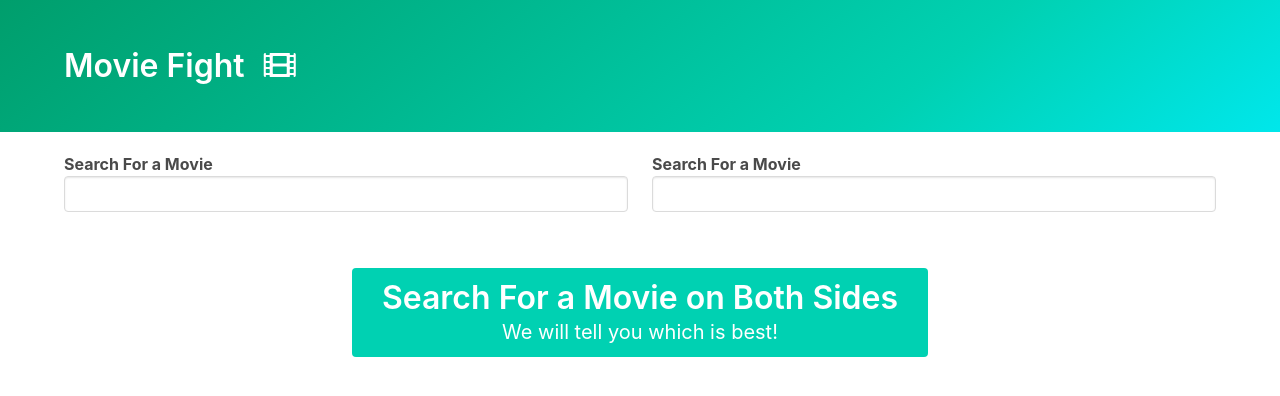
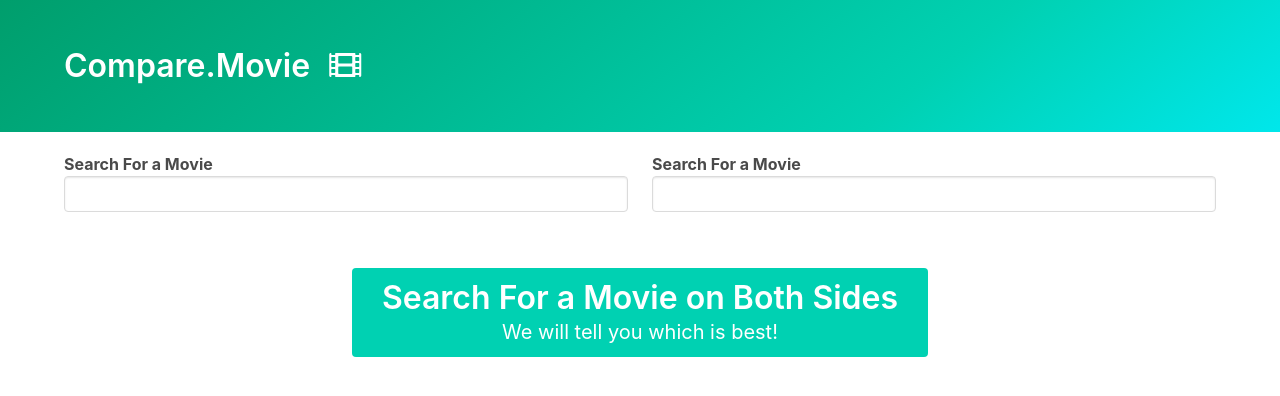
Before and after one commit to chhunsocheat/compareMovie, a website: page index.html in a window 1280 px wide. Drawn offline with nearby package versions, Linux system fonts and the light colour scheme.

Commit message:
new title

```diff
--- a/index.html
+++ b/index.html
@@ -19,7 +19,7 @@
       <div class="hero-body">
         <div class="container">
           <h1 class="title">
-            Movie Fight
+            Compare.Movie
             <span class="icon">
               <i class="fas fa-film"></i>
             </span>
```
